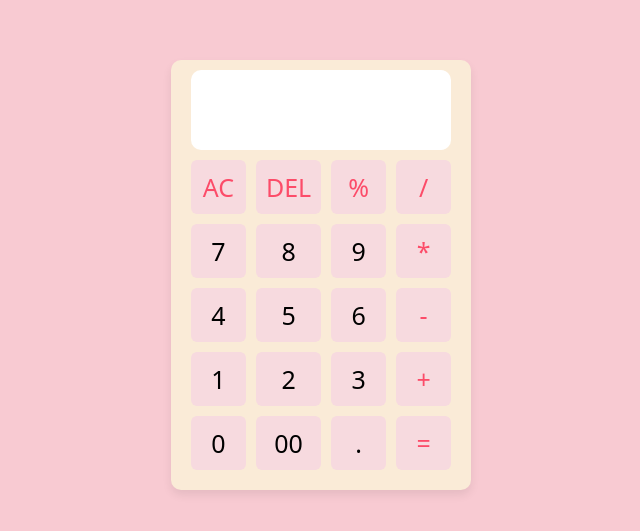
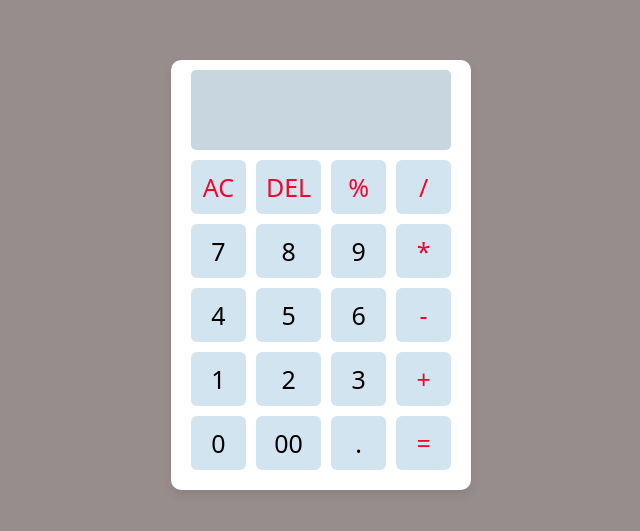
Before and after one commit to Shemene/CODSOFT2, a plain HTML site: page index.html in a window 1280 px wide. Shown: the part 125-656 px from the top of the page, without its empty margins (319-959 px from the left). Drawn offline with Linux system fonts and the light colour scheme.

Commit message:
Changed calculator colour style

```diff
--- a/style.css
+++ b/style.css
@@ -11,7 +11,7 @@ body {
   display: flex;
   align-items: center;
   justify-content: center;
-  background: rgb(248, 202, 210);
+  background: rgb(151, 141, 141);
 }
 
 .container {
@@ -20,13 +20,14 @@ body {
   width: 100%;
   border-radius: 10px;
   padding: 10px 20px 20px;
-  background-color: antiquewhite;
+  background-color: rgb(255, 255, 255);
   box-shadow: 0 5px 10px rgba(0, 0, 0, 0.08);
 }
 
 .display {
-  border-radius: 10px;
-  color: black;
+  background: rgb(199, 214, 223);
+  border-radius: 5px;
+  color: rgb(8, 8, 8);
   height: 80px;
   width: 100%;
   outline: none;
@@ -43,7 +44,7 @@ body {
   border: none;
   font-size: 25px;
   cursor: pointer;
-  background-color: rgb(247, 218, 223);
+  background-color: rgb(210, 228, 240);
 }
 
 .buttons button:active {
@@ -57,5 +58,5 @@ body {
 }
 
 .operation {
-  color: rgb(252, 76, 105);
+  color: rgb(243, 6, 45);
 }
```
